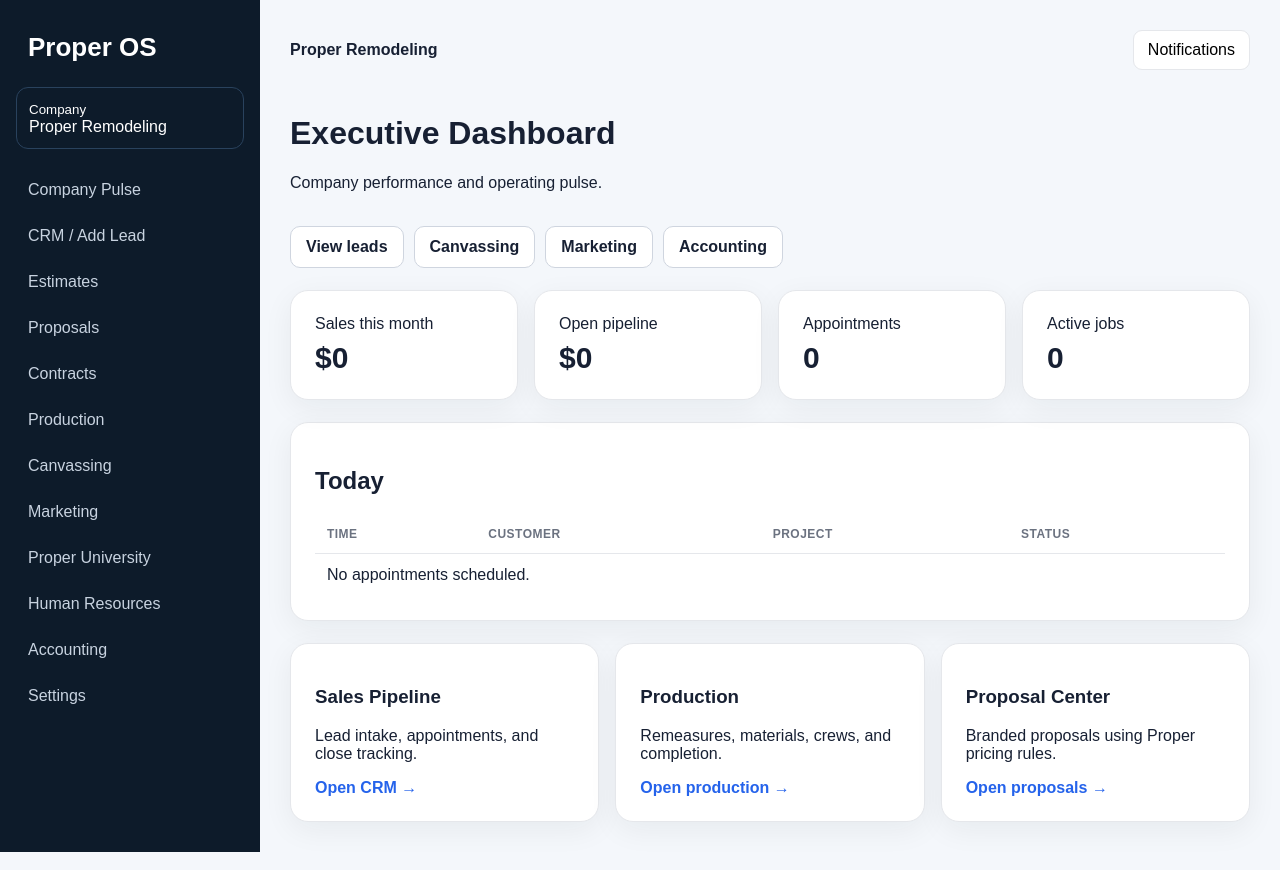
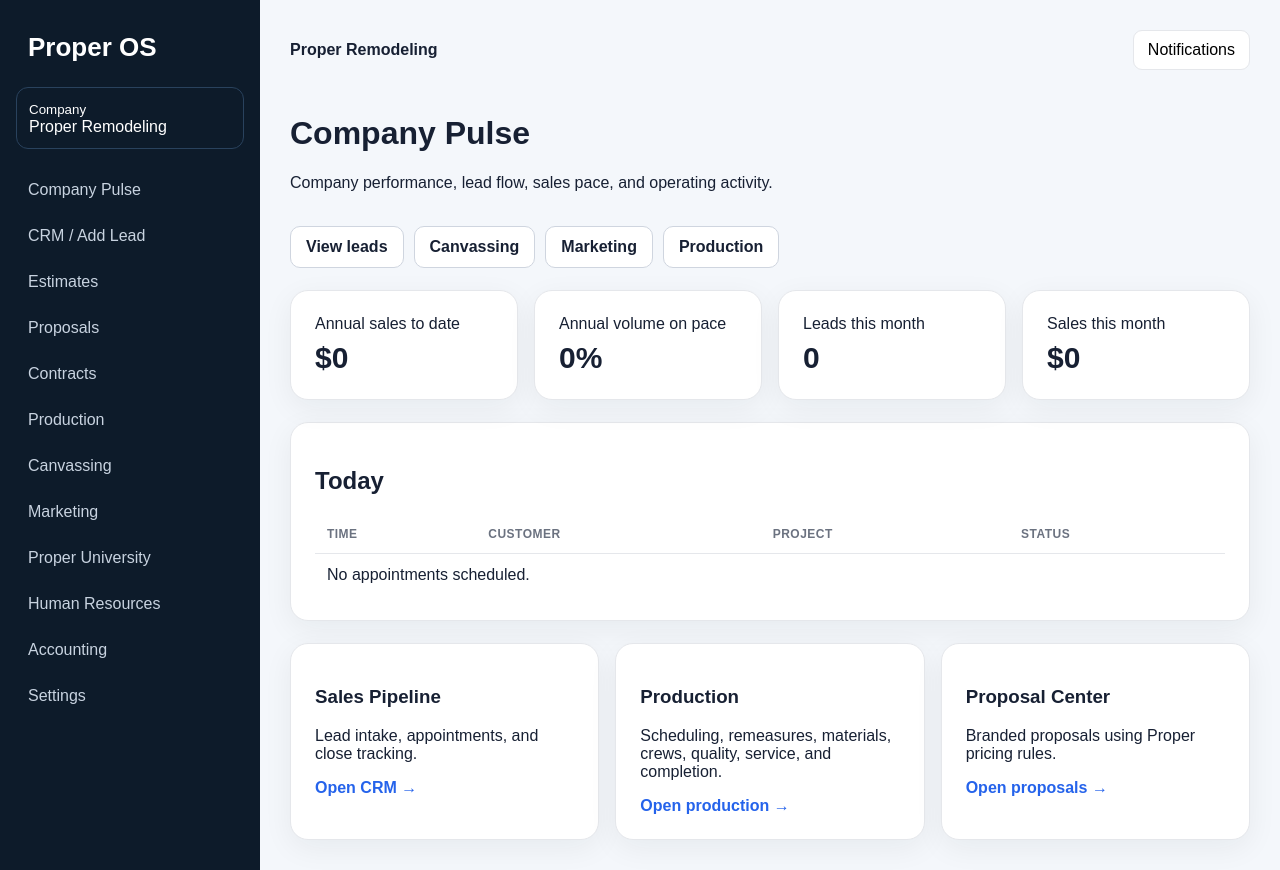
Before and after one commit to csosa122000/ProperOS, a Next.js app: page /dashboard in a window 1280 px wide. Built offline with nearby package versions, Linux system fonts and the light colour scheme; no server answers.

Commit message:
Rename dashboard to Company Pulse

```diff
--- a/app/(app)/dashboard/page.tsx
+++ b/app/(app)/dashboard/page.tsx
@@ -2,7 +2,7 @@ import Link from 'next/link';
 import { NewLeadForm } from '@/components/new-lead-form';
 import { createClient } from '@/lib/supabase/server';
 
-const metrics=[['Sales this month','$0'],['Open pipeline','$0'],['Appointments','0'],['Active jobs','0']];
+const metrics=[['Annual sales to date','$0'],['Annual volume on pace','0%'],['Leads this month','0'],['Sales this month','$0']];
 
 export default async function Dashboard(){
   const supabase=await createClient();
@@ -13,20 +13,20 @@ export default async function Dashboard(){
 
   return <>
     <div className="top dashboard-heading">
-      <div><h1>Executive Dashboard</h1><p>Company performance and operating pulse.</p></div>
+      <div><h1>Company Pulse</h1><p>Company performance, lead flow, sales pace, and operating activity.</p></div>
       {user&&org&&<NewLeadForm organizationId={org.organization_id} branchId={org.default_branch_id} currentUserId={user.id}/>}
     </div>
     <section className="quick-actions" aria-label="Quick actions">
       <Link href="/crm">View leads</Link>
       <Link href="/canvassing">Canvassing</Link>
       <Link href="/marketing">Marketing</Link>
-      <Link href="/accounting">Accounting</Link>
+      <Link href="/production">Production</Link>
     </section>
     <section className="grid">{metrics.map(([l,v])=><div className="card metric" key={l}><span>{l}</span><strong>{v}</strong></div>)}</section>
     <section className="card section"><h2>Today</h2><table className="table"><thead><tr><th>Time</th><th>Customer</th><th>Project</th><th>Status</th></tr></thead><tbody><tr><td colSpan={4}>No appointments scheduled.</td></tr></tbody></table></section>
     <section className="module-grid section">
       <Link className="card module-link" href="/crm"><h3>Sales Pipeline</h3><p>Lead intake, appointments, and close tracking.</p><span>Open CRM →</span></Link>
-      <Link className="card module-link" href="/production"><h3>Production</h3><p>Remeasures, materials, crews, and completion.</p><span>Open production →</span></Link>
+      <Link className="card module-link" href="/production"><h3>Production</h3><p>Scheduling, remeasures, materials, crews, quality, service, and completion.</p><span>Open production →</span></Link>
       <Link className="card module-link" href="/proposals"><h3>Proposal Center</h3><p>Branded proposals using Proper pricing rules.</p><span>Open proposals →</span></Link>
     </section>
   </>
```
